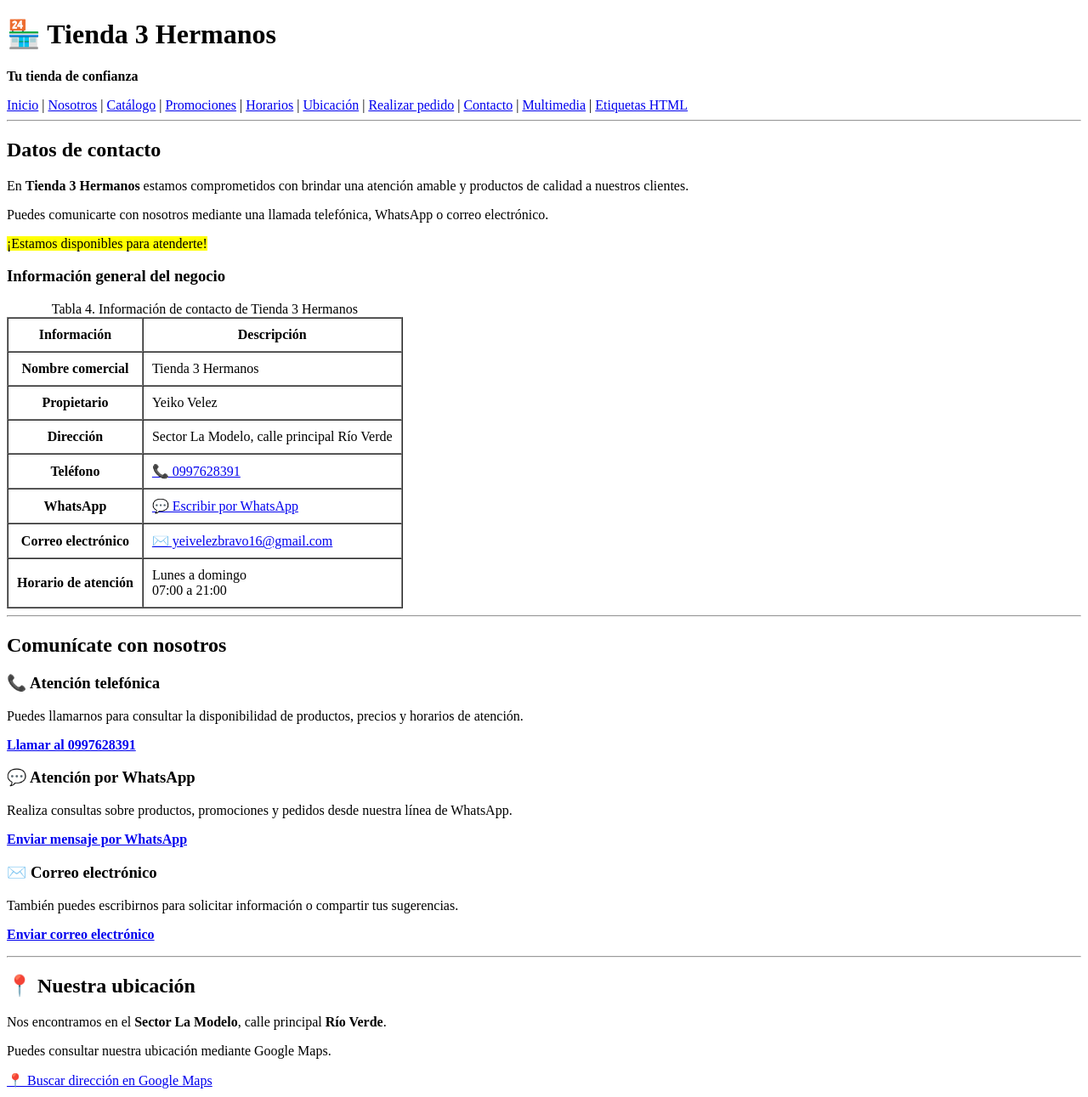
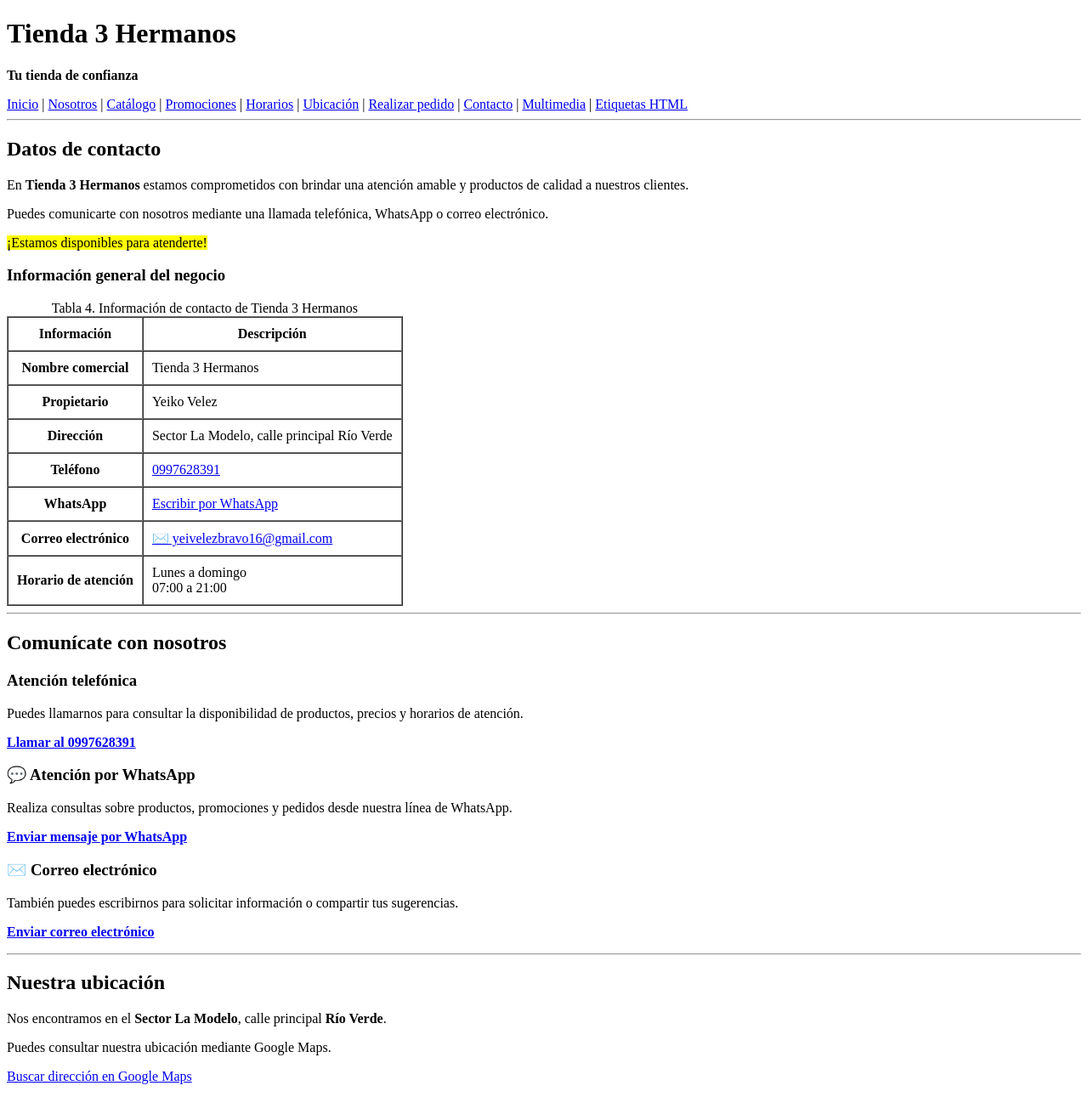
Before and after one commit to AnakYG12/Proyecto_Web, a plain HTML site: page tienda_3_hermanos_completo/contacto.html in a window 1280 px wide. Shown: the top 1291 px of the page at 85% size. Drawn offline with Linux system fonts and the light colour scheme.

Commit message:
Update contacto.html

```diff
--- a/tienda_3_hermanos_completo/contacto.html
+++ b/tienda_3_hermanos_completo/contacto.html
@@ -16,7 +16,7 @@
 
 <body>
     <header>
-        <h1>🏪 Tienda 3 Hermanos</h1>
+        <h1>Tienda 3 Hermanos</h1>
 
         <p>
             <strong>Tu tienda de confianza</strong>
@@ -112,7 +112,7 @@
                         </th>
                         <td>
                             <a href="tel:+593997628391">
-                                📞 0997628391
+                                 0997628391
                             </a>
                         </td>
                     </tr>
@@ -125,7 +125,7 @@
                             <a href="https://wa.me/593997628391"
                                target="_blank"
                                rel="noopener noreferrer">
-                                💬 Escribir por WhatsApp
+                                Escribir por WhatsApp
                             </a>
                         </td>
                     </tr>
@@ -164,7 +164,7 @@
 
             <h2>Comunícate con nosotros</h2>
 
-            <h3>📞 Atención telefónica</h3>
+            <h3> Atención telefónica</h3>
 
             <p>
                 Puedes llamarnos para consultar
@@ -221,7 +221,7 @@
         <!-- UBICACIÓN -->
         <section id="ubicacion">
 
-            <h2>📍 Nuestra ubicación</h2>
+            <h2>Nuestra ubicación</h2>
 
             <p>
                 Nos encontramos en el
@@ -239,7 +239,7 @@
                 <a href="https://www.google.com/maps?q=Sector+La+Modelo+calle+Rio+Verde+Santo+Domingo+Ecuador"
                    target="_blank"
                    rel="noopener noreferrer">
-                    📍 Buscar dirección en Google Maps
+                    Buscar dirección en Google Maps
                 </a>
             </p>
 
```
